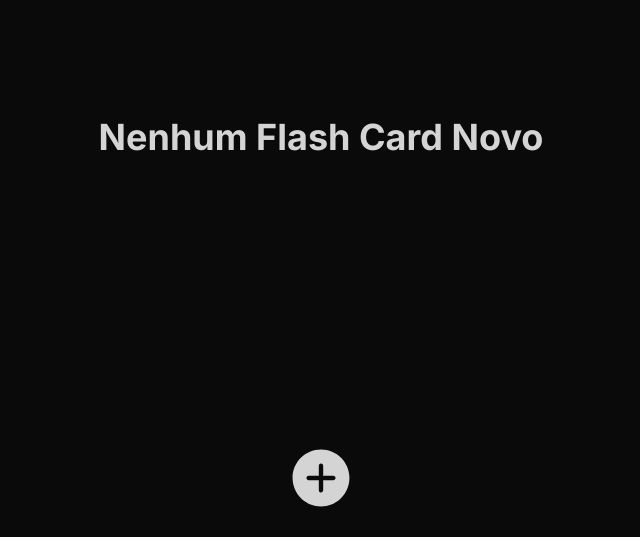
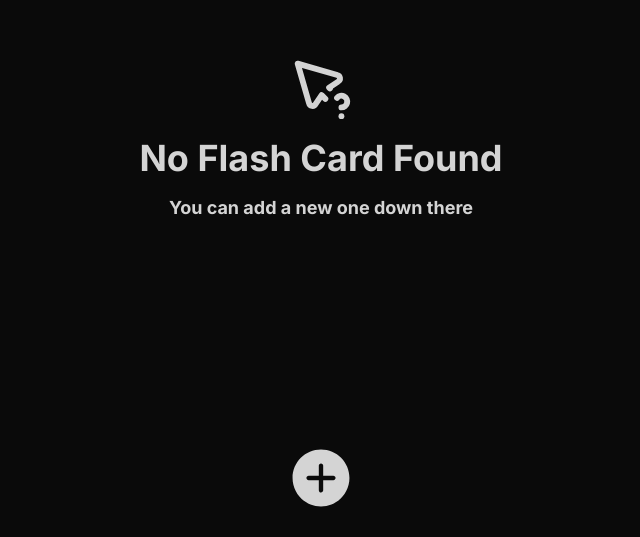
Before and after one commit to imLymei/flash-card, a Next.js app: page / in a window 1280 px wide. Shown: the part 263-800 px from the top of the page, without its empty margins (319-959 px from the left). Built offline with nearby package versions, Linux system fonts and the light colour scheme; no server answers; the database is empty.

Commit message:
feat: add no flashcard screen

```diff
--- a/src/app/page.tsx
+++ b/src/app/page.tsx
@@ -1,10 +1,12 @@
 'use client';
 
 import FlashCard from '@/components/FlashCard';
+import { ICON_SIZE } from '@/config';
 import useDrag from '@/hooks/useDrag';
 import { clamp, cn } from '@/lib/utils';
 import { flashCardsContext } from '@/providers/FlashCardsProvider';
 import { useContext, useEffect, useState } from 'react';
+import { TbPointerQuestion } from 'react-icons/tb';
 
 export default function Home() {
   const [index, setIndex] = useState(0);
@@ -94,7 +96,11 @@ export default function Home() {
           </p>
         </>
       ) : (
-        <p>Nenhum Flash Card Novo</p>
+        <div className='flex flex-col items-center gap-4'>
+          <TbPointerQuestion size={ICON_SIZE.EXTRA_LARGE} />
+          <p>No Flash Card Found</p>
+          <p className='text-lg'>You can add a new one down there</p>
+        </div>
       )}
     </div>
   );
```
